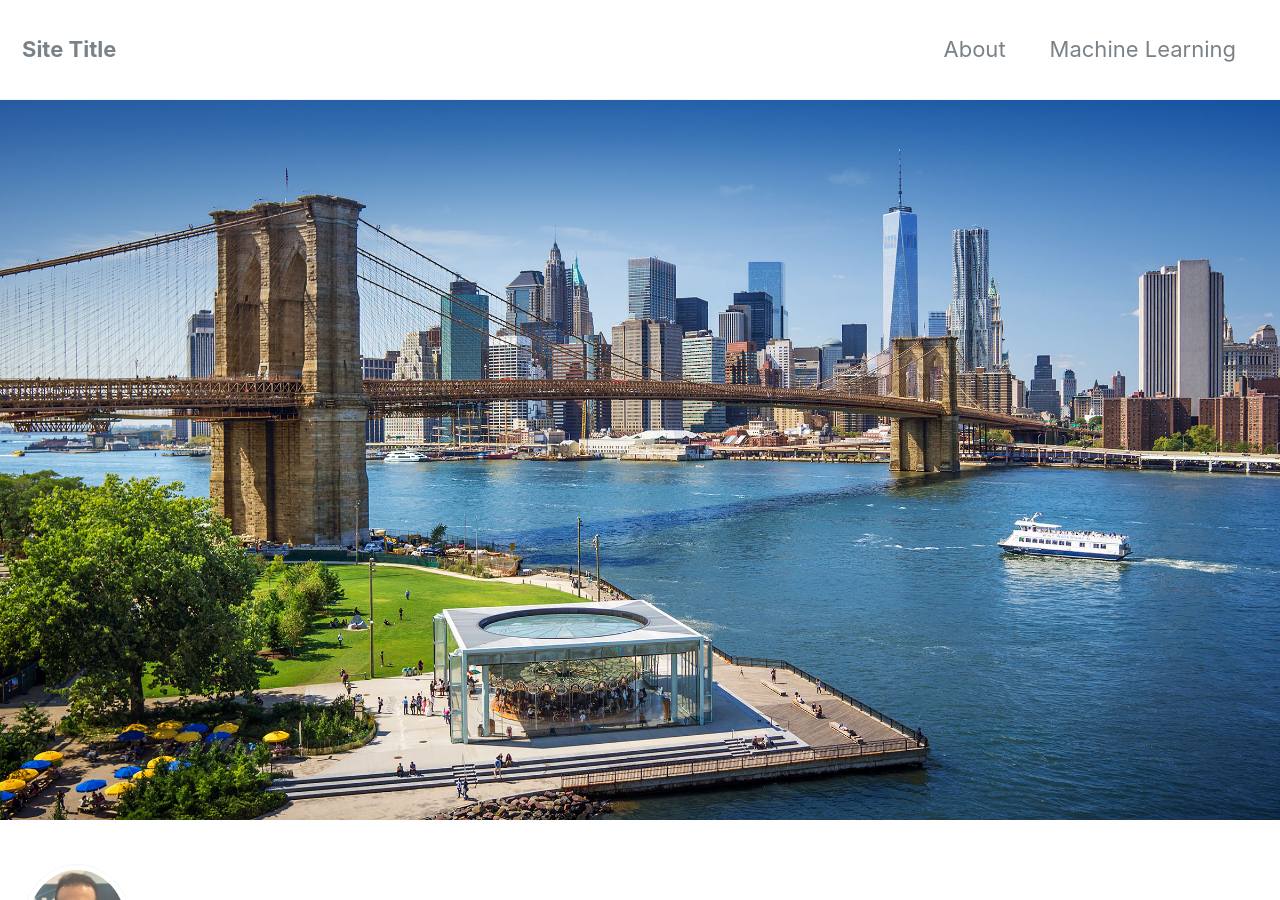
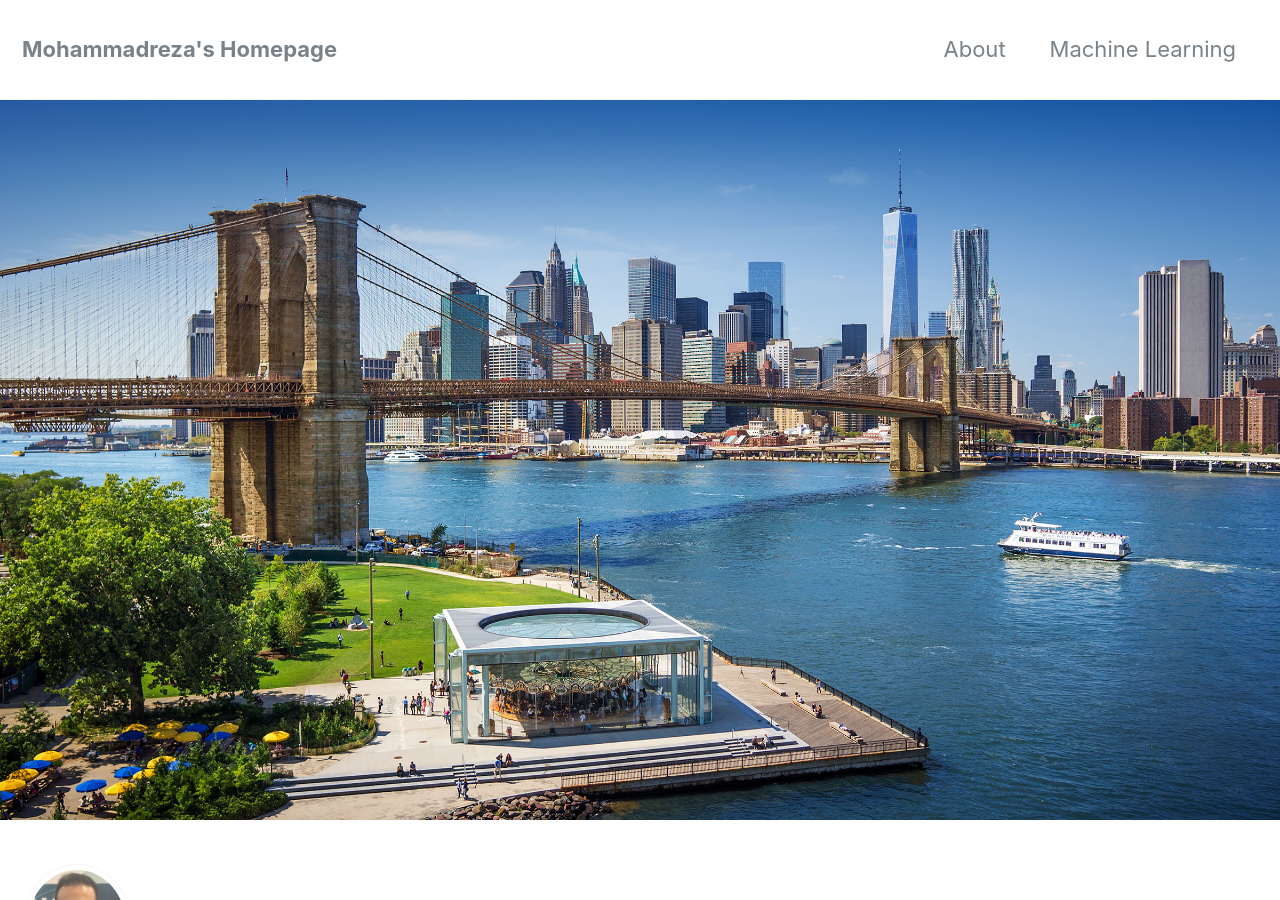
Before and after one commit to MohammadrezaAzimi/MohammadrezaAzimi.github.io, a Jekyll site: the page built from index.html, in a window 1280 px wide and 900 px high. Built offline with Jekyll 4.4.1, drawn with Linux system fonts in a browser that asks for light colours; nearby versions of some CDN libraries; the list of posts is cut into pages by our own code.

Commit message:
new github

```diff
--- a/_config.yml
+++ b/_config.yml
@@ -16,7 +16,7 @@ minimal_mistakes_skin    : "default" # "air", "aqua", "contrast", "dark", "dirt"
 
 # Site Settings
 locale                   : "en-US"
-title                    : "Site Title"
+title                    : "Mohammadreza's Homepage"
 title_separator          : "-"
 name                     : "Mohammadreza"
 description              : "Data Science"
```
